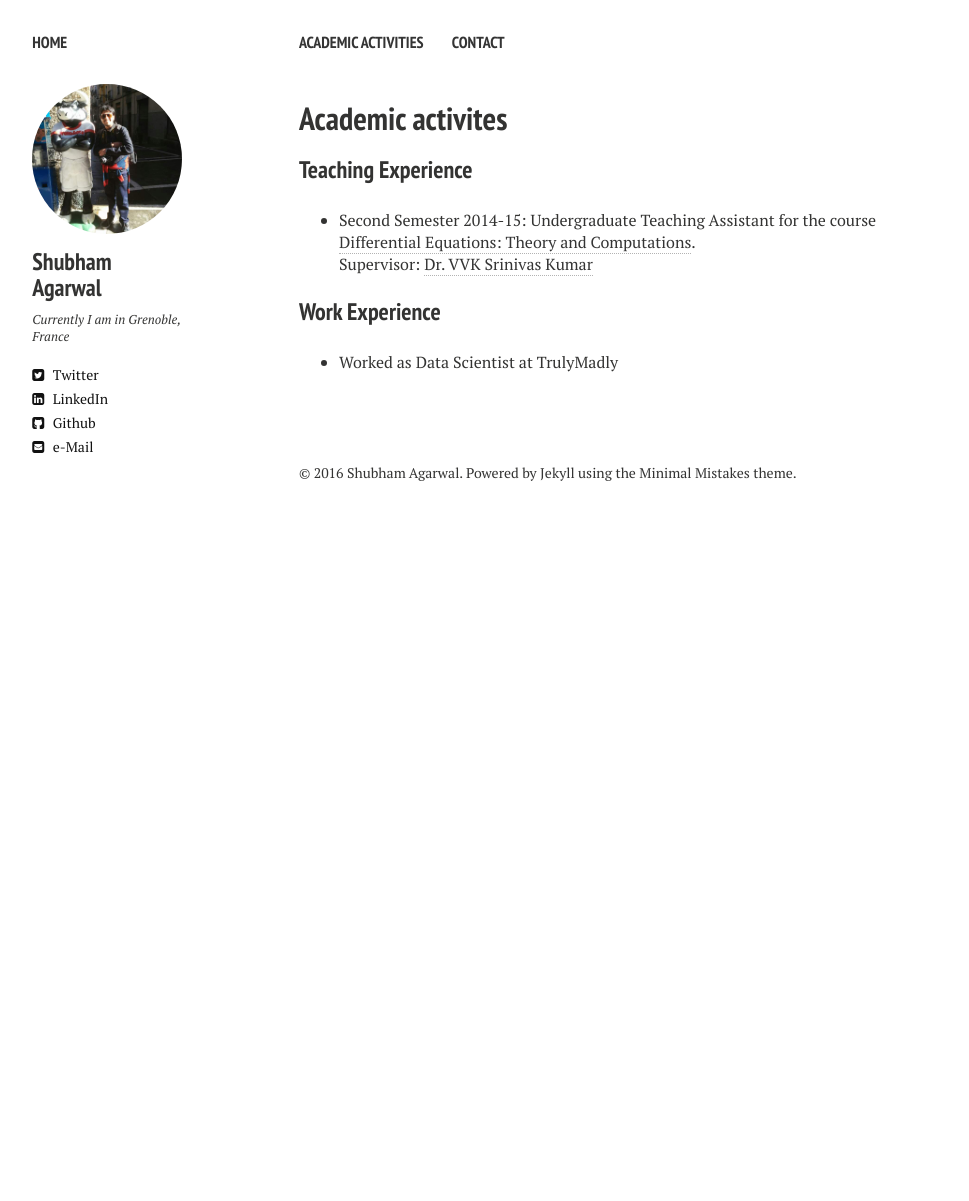
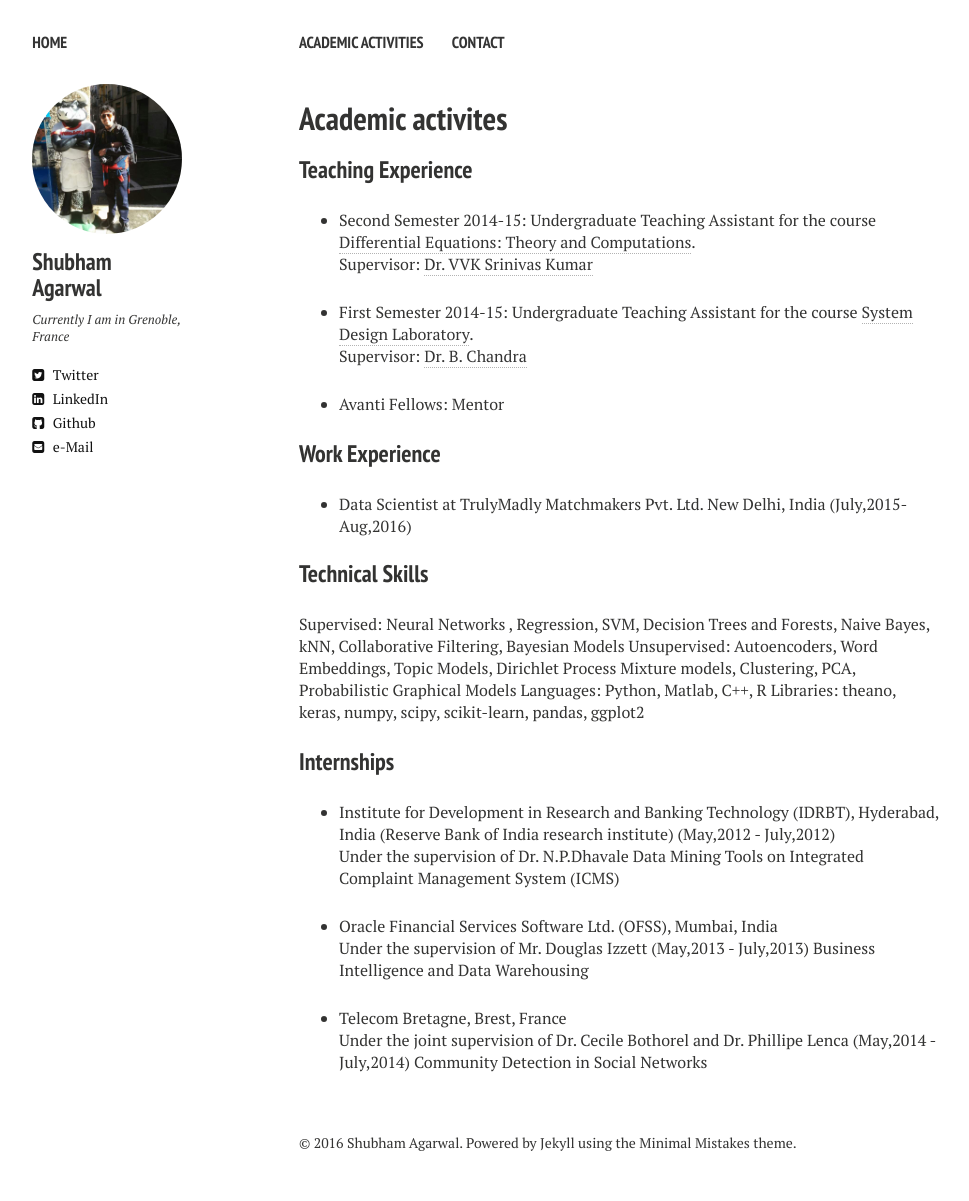
Before and after one commit to shubhamagarwal92/shubhamagarwal92.github.io, a Jekyll site: the page built from academic_activities.md, in a window 1280 px wide. Shown: the whole page, without its empty margins (21-990 px from the left). Built offline with Jekyll 4.4.1, drawn with Linux system fonts in a browser that asks for light colours; nearby versions of some CDN libraries; before the commit the page ends 900 px from its top, so only the background shows below that.

Commit message:
Update info

```diff
--- a/academic_activities.md
+++ b/academic_activities.md
@@ -16,6 +16,38 @@ comments: false
 * Second Semester 2014-15: Undergraduate Teaching Assistant for the course [Differential Equations: Theory and Computations](http://web.iitd.ac.in/~vvksrini/Oldhomepage/).
 <br />Supervisor: [Dr. VVK Srinivas Kumar](web.iitd.ac.in/~vvksrini/)
 
+* First Semester 2014-15: Undergraduate Teaching Assistant for the course [System Design Laboratory](http://web.iitd.ac.in/~vvksrini/Oldhomepage/).
+<br />Supervisor: [Dr. B. Chandra](web.iitd.ac.in/~vvksrini/)
+
+* Avanti Fellows: Mentor
+
 ### Work Experience
 
-* Worked as Data Scientist at TrulyMadly
+* Data Scientist at TrulyMadly Matchmakers Pvt. Ltd.
+New Delhi, India
+(July,2015- Aug,2016)
+
+### Technical Skills
+
+Supervised: Neural Networks , Regression, SVM, Decision Trees and Forests, Naive Bayes, kNN, Collaborative Filtering, Bayesian Models
+Unsupervised: Autoencoders, Word Embeddings, Topic Models, Dirichlet Process Mixture models, Clustering, PCA, Probabilistic Graphical Models
+Languages: Python, Matlab, C++, R
+Libraries: theano, keras, numpy, scipy, scikit-learn, pandas, ggplot2
+
+### Internships
+
+* Institute for Development in Research and Banking Technology (IDRBT), Hyderabad, India
+(Reserve Bank of India research institute)
+(May,2012 - July,2012)
+<br />Under the supervision of Dr. N.P.Dhavale
+Data Mining Tools on Integrated Complaint Management System (ICMS)
+
+* Oracle Financial Services Software Ltd. (OFSS), Mumbai, India
+<br /> Under the supervision of Mr. Douglas Izzett
+(May,2013 - July,2013)
+Business Intelligence and Data Warehousing
+
+* Telecom Bretagne, Brest, France
+<br /> Under the joint supervision of Dr. Cecile Bothorel and Dr. Phillipe Lenca
+(May,2014 - July,2014)
+Community Detection in Social Networks
```
Also changed, not shown: contact.md (+9 -0 lines), index.md (+4 -0 lines), README.md.
